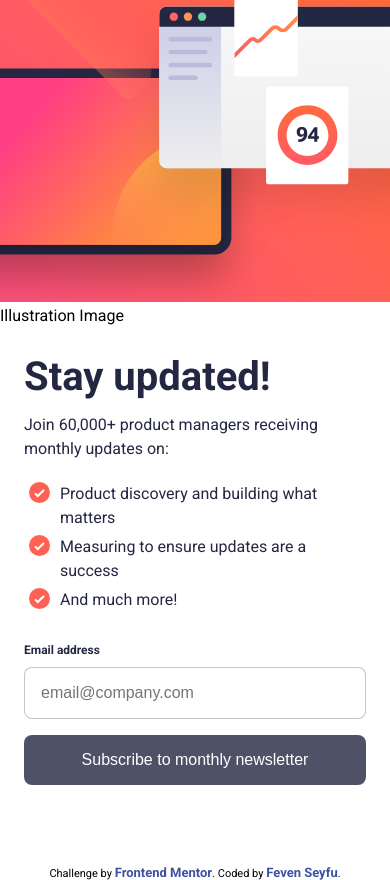
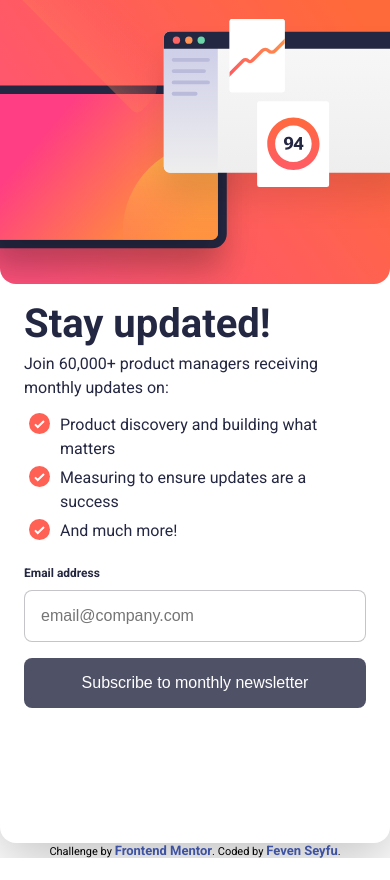
Before and after one commit to FevenSeyfu/newsletter-sign-up-with-success-message, a website built with Vite: page index.html in a window 390 px wide. After the commit the page ends 858 px from the top, so only its background shows below. Built offline with nearby package versions, Linux system fonts and the light colour scheme.

Commit message:
fix sizing and padding to match design

```diff
--- a/index.html
+++ b/index.html
@@ -33,14 +33,13 @@
     <div class="container">
       <!-- Sign-up form start -->
       <div id="signup-form" class="signup-form">
-        <figure class="illustration">
+        <div class="illustration">
           <img
             src="src/assets/images/illustration-sign-up-desktop.svg"
             alt="illustration image"
             class="illustration-image"
           />
-          <figcaption>Illustration Image</figcaption>
-        </figure>
+        </div>
         <main class="form-content">
           <h1>Stay updated!</h1>
           <p>Join 60,000+ product managers receiving monthly updates on:</p>
--- a/src/style.css
+++ b/src/style.css
@@ -13,35 +13,42 @@ body {
   align-items: center;
   font-family: "Roboto", sans-serif;
 }
-
 .container {
   box-shadow: 0px 15px 60px 0px #00000040;
   border-radius: 1rem;
-  height: auto;
-  width: auto;
-  padding: 1rem;
-  padding-left: 0;
 }
-
 .signup-form.hidden {
   display: none;
 }
 .signup-form {
+  width: 928px;
+  height: 641px;
+  top: 219px;
+  left: 256px;
+  box-shadow: 0px 15px 60px 0px #00000040;
+  border-radius: 1rem;
   display: flex;
   flex-direction: row-reverse;
-  align-items: start;
-  gap: 4rem;
+  align-items: center;
+  justify-content: space-between;
+  padding: 0 1.5rem 0 3rem;
 }
 
 .illustration-image {
-  height: 80vh;
+  width: 400px;
+  height: 593px;
+  top: 24px;
+  left: 760px;
+  margin-left: 1rem;
 }
 .form-content {
-  width: 45%;
-  padding: 3rem 0;
+  width: 376px;
+  height: 446px;
+  top: 316px;
+  left: 320px;
+  gap: 2rem;
   display: flex;
   flex-direction: column;
-  gap: 1rem;
 }
 
 .form-content,
@@ -120,7 +127,8 @@ button {
   cursor: pointer;
   text-align: center;
 }
-button:disabled, button:disabled:hover{
+button:disabled,
+button:disabled:hover {
   background: #242742;
   color: white;
   opacity: 0.8;
@@ -162,7 +170,7 @@ input[type="email"].error:focus {
   border-radius: 2rem;
   margin-bottom: 2rem;
 }
-#success-message.hidden{
+#success-message.hidden {
   display: none;
 }
 #success-message {
@@ -193,36 +201,43 @@ input[type="email"].error:focus {
 @media only screen and (max-width: 768px) {
   body {
     width: 100vw;
-    height: 100vh;
+    height: 100%;
   }
   .container {
-    padding: 0;
-    margin: 0;
     box-shadow: none;
-    border: none;
-    margin-bottom: 3rem;
+    border-radius: 0;
+    height: 843px;
   }
   .signup-form {
+    width: 100vw;
+    height: 100%;
     flex-direction: column;
-    gap: 2rem;
+    align-items: center;
+    justify-content:start;
+    margin: 0;
+    padding: 0;
+    gap: 1rem;
   }
   .illustration-image {
+    border-radius: 0px 0px 16px 16px;
     content: url(./assets/images/illustration-sign-up-mobile.svg);
     width: 100vw;
-    height: 40vh;
+    height: 284px;
     object-fit: cover;
     object-position: center;
+    margin-left: 0;
   }
   form {
     padding-bottom: 1rem;
   }
   .form-content {
-    width: 100%;
+    width: 100vw;
     color: #242742;
     text-align: left;
     padding: 0 1.5rem;
     text-wrap: wrap;
     padding-bottom: 1rem;
+    gap: 0.5rem;
   }
   h1 {
     font-size: 40px;
@@ -270,7 +285,7 @@ input[type="email"].error:focus {
   #success-message p {
     line-height: 24px;
   }
-  #success-message button{
+  #success-message button {
     margin-top: 8rem;
   }
 }
```
